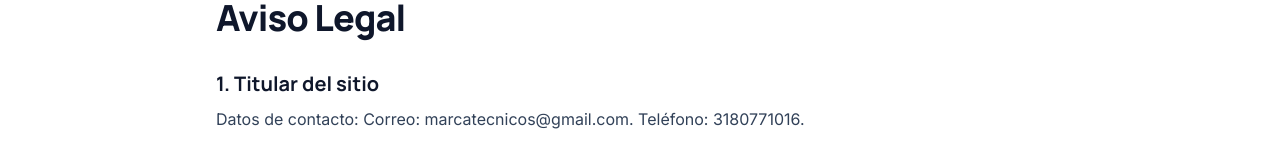
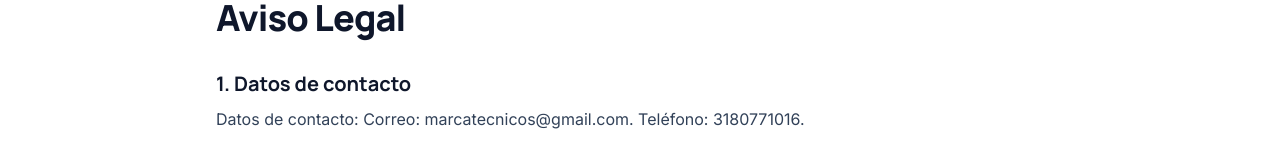
Before and after one commit to ronibermeo/serviHogar, a Next.js app: page /aviso-legal in a window 1280 px wide. Shown: the part 127-287 px from the top of the page. Built offline with nearby package versions, Linux system fonts and the light colour scheme.

Commit message:
Cambia el encabezado de la sección legal a Datos de contacto.
El Aviso Legal ahora nombra correctamente la sección 1 según el contenido mostrado.

Made-with: Cursor

```diff
--- a/src/app/aviso-legal/page.tsx
+++ b/src/app/aviso-legal/page.tsx
@@ -19,7 +19,7 @@ export default function AvisoLegalPage() {
 
           <div className="mt-8 space-y-6 leading-relaxed text-slate-700">
             <section>
-              <h2 className="text-xl font-bold text-slate-900">1. Titular del sitio</h2>
+              <h2 className="text-xl font-bold text-slate-900">1. Datos de contacto</h2>
               <p className="mt-2">
                 Datos de contacto: Correo: marcatecnicos@gmail.com. Teléfono: 3180771016.
               </p>
```
